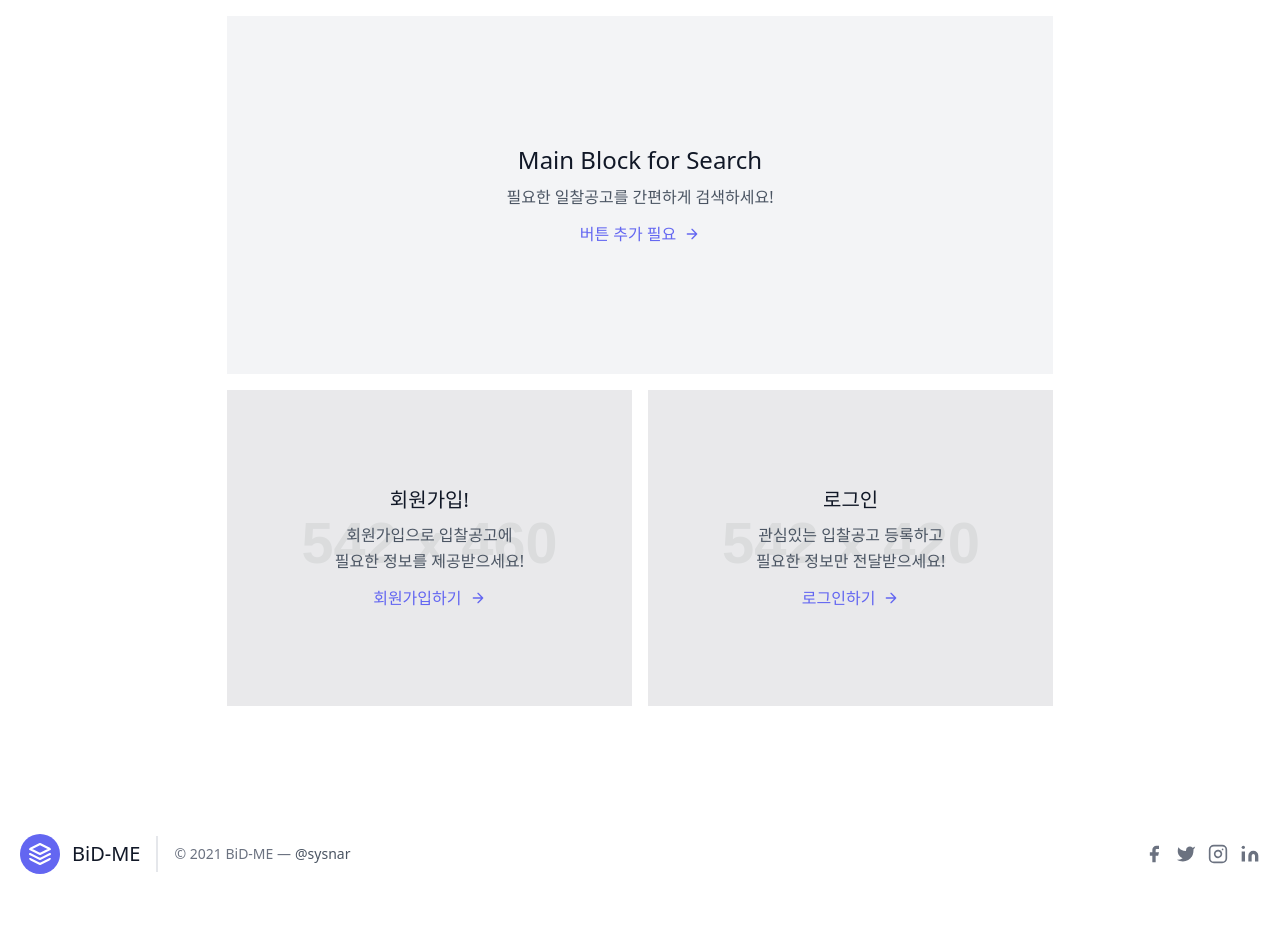
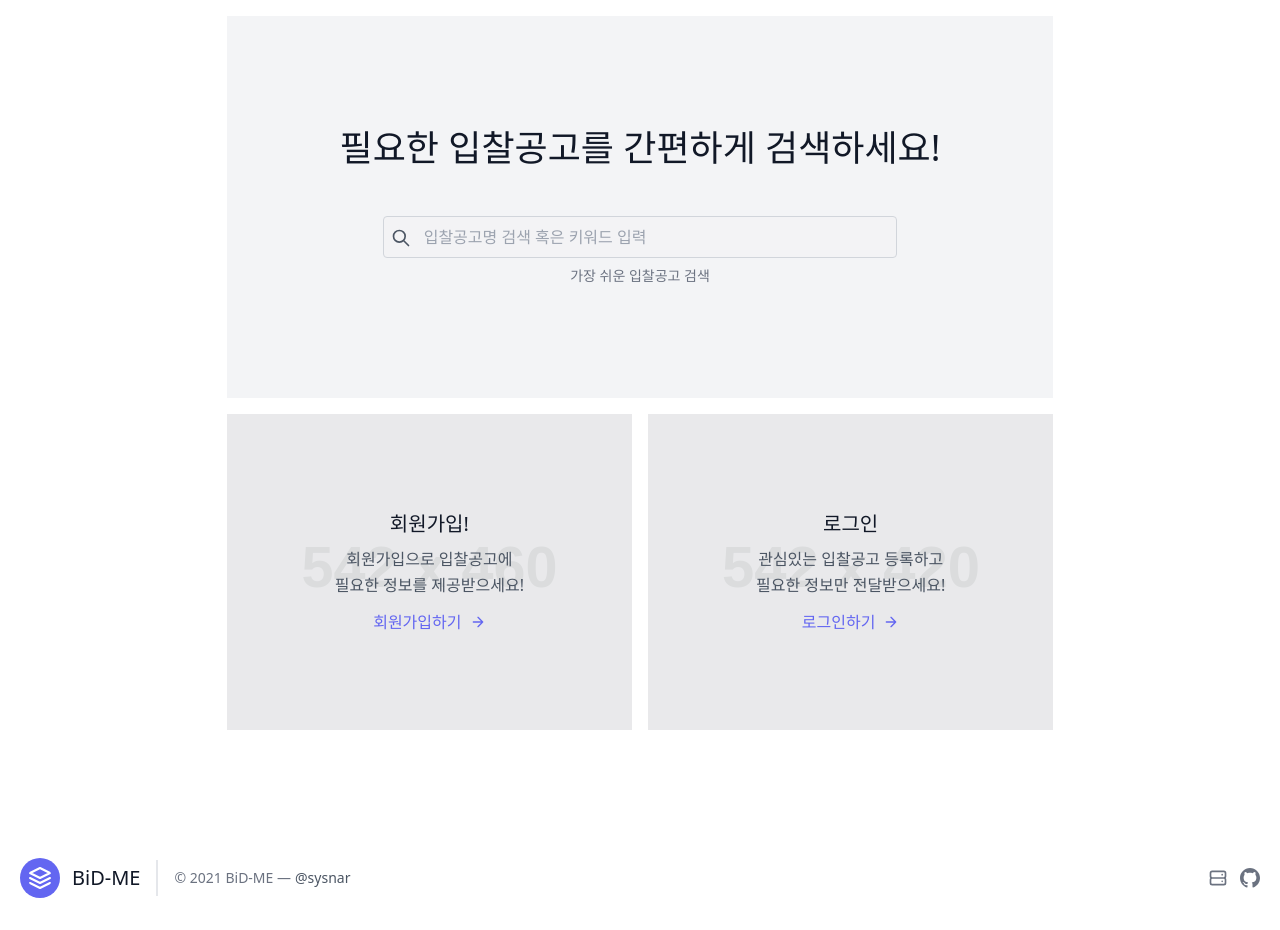
Before and after one commit to sysnar/bid-me-front, a React (Create React App) app: page / in a window 1280 px wide. Shown: the part 160-1090 px from the top of the page. Before the commit the page ends 1066 px from the top, so only its background shows below. Built offline with nearby package versions, Linux system fonts and the light colour scheme.

Commit message:
ADD home search menu

```diff
--- /dev/null
+++ b/src/components/SearchMenu.tsx
@@ -0,0 +1,74 @@
+import { WrapperProps } from "../utils/wrapper.interface";
+
+export function SearchButton({ onKeyPress }: any) {
+  return (
+    <SearchMenuWrapper>
+      <SearchMenuTitle />
+      <SearchMenuInput onKeyPress={onKeyPress} />
+      <SearchMenuBottom />
+    </SearchMenuWrapper>
+  );
+}
+
+function SearchMenuWrapper({ children }: WrapperProps) {
+  return (
+    <div className="container mx-auto flex px-5 md:flex-row flex-col items-center">
+      <div className="lg:flex-grow md:w-1/2 lg:pr-0 md:pr-0 flex flex-col md:items-center mb-16 md:mb-0 items-center text-center">
+        {children}
+      </div>
+    </div>
+  );
+}
+
+function SearchMenuTitle() {
+  return (
+    <h1 className="title-font sm:text-4xl text-3xl mb-12 font-medium text-gray-900">
+      필요한 입찰공고를 간편하게 검색하세요!
+    </h1>
+  );
+}
+
+function SearchMenuInput({ onKeyPress }: any) {
+  return (
+    <div className="flex w-full md:justify-center justify-center items-end">
+      <div className="relative mx-1 md:mx-24 w-full">
+        <label
+          htmlFor="hero-field"
+          className="leading-7 text-sm text-gray-600"
+        ></label>
+        <div className="relative h-full">
+          <input
+            type="text"
+            id="hero-field"
+            name="hero-field"
+            className="w-full bg-gray-100 rounded border bg-opacity-50 border-gray-300 focus:ring-2 focus:ring-indigo-200 focus:bg-transparent focus:border-indigo-500 text-base outline-none text-gray-700 py-1 px-3 leading-8 transition-colors duration-200 ease-in-out pl-3 md:pl-10"
+            placeholder="입찰공고명 검색 혹은 키워드 입력"
+            onKeyPress={onKeyPress}
+          />
+          <div className="h-full left-2 absolute top-3 invisible md:visible">
+            <svg
+              xmlns="http://www.w3.org/2000/svg"
+              className="h-5 w-5"
+              fill="none"
+              viewBox="0 0 24 24"
+              stroke="currentColor"
+            >
+              <path
+                strokeLinecap="round"
+                strokeLinejoin="round"
+                strokeWidth={2}
+                d="M21 21l-6-6m2-5a7 7 0 11-14 0 7 7 0 0114 0z"
+              />
+            </svg>
+          </div>
+        </div>
+      </div>
+    </div>
+  );
+}
+
+function SearchMenuBottom() {
+  return (
+    <p className="text-sm mt-2 text-gray-500 w-full">가장 쉬운 입찰공고 검색</p>
+  );
+}
--- a/src/layouts/home/HomeFooter.tsx
+++ b/src/layouts/home/HomeFooter.tsx
@@ -29,8 +29,31 @@ function HomeFooter() {
           </a>
         </p>
         <span className="inline-flex sm:ml-auto sm:mt-0 mt-4 justify-center sm:justify-start">
-          <a className="text-gray-500">
+          <a
+            className="text-gray-500"
+            href="https://github.com/sysnar/bid-me-api"
+          >
             <svg
+              xmlns="http://www.w3.org/2000/svg"
+              className="w-5 h-5"
+              fill="none"
+              viewBox="0 0 24 24"
+              stroke="currentColor"
+            >
+              <path
+                strokeLinecap="round"
+                strokeLinejoin="round"
+                strokeWidth={2}
+                d="M5 12h14M5 12a2 2 0 01-2-2V6a2 2 0 012-2h14a2 2 0 012 2v4a2 2 0 01-2 2M5 12a2 2 0 00-2 2v4a2 2 0 002 2h14a2 2 0 002-2v-4a2 2 0 00-2-2m-2-4h.01M17 16h.01"
+              />
+            </svg>
+          </a>
+          <a
+            className="ml-3 text-gray-500"
+            href="https://github.com/sysnar/bid-me-front"
+          >
+            <svg
+              xmlns="http://www.w3.org/2000/svg"
               fill="currentColor"
               stroke-linecap="round"
               stroke-linejoin="round"
@@ -38,50 +61,7 @@ function HomeFooter() {
               className="w-5 h-5"
               viewBox="0 0 24 24"
             >
-              <path d="M18 2h-3a5 5 0 00-5 5v3H7v4h3v8h4v-8h3l1-4h-4V7a1 1 0 011-1h3z"></path>
-            </svg>
-          </a>
-          <a className="ml-3 text-gray-500">
-            <svg
-              fill="currentColor"
-              stroke-linecap="round"
-              stroke-linejoin="round"
-              stroke-width="2"
-              className="w-5 h-5"
-              viewBox="0 0 24 24"
-            >
-              <path d="M23 3a10.9 10.9 0 01-3.14 1.53 4.48 4.48 0 00-7.86 3v1A10.66 10.66 0 013 4s-4 9 5 13a11.64 11.64 0 01-7 2c9 5 20 0 20-11.5a4.5 4.5 0 00-.08-.83A7.72 7.72 0 0023 3z"></path>
-            </svg>
-          </a>
-          <a className="ml-3 text-gray-500">
-            <svg
-              fill="none"
-              stroke="currentColor"
-              stroke-linecap="round"
-              stroke-linejoin="round"
-              stroke-width="2"
-              className="w-5 h-5"
-              viewBox="0 0 24 24"
-            >
-              <rect width="20" height="20" x="2" y="2" rx="5" ry="5"></rect>
-              <path d="M16 11.37A4 4 0 1112.63 8 4 4 0 0116 11.37zm1.5-4.87h.01"></path>
-            </svg>
-          </a>
-          <a className="ml-3 text-gray-500">
-            <svg
-              fill="currentColor"
-              stroke="currentColor"
-              stroke-linecap="round"
-              stroke-linejoin="round"
-              stroke-width="0"
-              className="w-5 h-5"
-              viewBox="0 0 24 24"
-            >
-              <path
-                stroke="none"
-                d="M16 8a6 6 0 016 6v7h-4v-7a2 2 0 00-2-2 2 2 0 00-2 2v7h-4v-7a6 6 0 016-6zM2 9h4v12H2z"
-              ></path>
-              <circle cx="4" cy="4" r="2" stroke="none"></circle>
+              <path d="M12 0c-6.626 0-12 5.373-12 12 0 5.302 3.438 9.8 8.207 11.387.599.111.793-.261.793-.577v-2.234c-3.338.726-4.033-1.416-4.033-1.416-.546-1.387-1.333-1.756-1.333-1.756-1.089-.745.083-.729.083-.729 1.205.084 1.839 1.237 1.839 1.237 1.07 1.834 2.807 1.304 3.492.997.107-.775.418-1.305.762-1.604-2.665-.305-5.467-1.334-5.467-5.931 0-1.311.469-2.381 1.236-3.221-.124-.303-.535-1.524.117-3.176 0 0 1.008-.322 3.301 1.23.957-.266 1.983-.399 3.003-.404 1.02.005 2.047.138 3.006.404 2.291-1.552 3.297-1.23 3.297-1.23.653 1.653.242 2.874.118 3.176.77.84 1.235 1.911 1.235 3.221 0 4.609-2.807 5.624-5.479 5.921.43.372.823 1.102.823 2.222v3.293c0 .319.192.694.801.576 4.765-1.589 8.199-6.086 8.199-11.386 0-6.627-5.373-12-12-12z" />
             </svg>
           </a>
         </span>
--- a/src/pages/MainPage.tsx
+++ b/src/pages/MainPage.tsx
@@ -1,30 +1,19 @@
+import { SearchButton } from "../components/SearchMenu";
+
 function MainPage() {
+  const onSubmit = (event: any) => {
+    if (event.key === "Enter") {
+      console.log(1234);
+    }
+  };
+
   return (
     <section className="text-gray-600 body-font">
       <div className="container px-5 py-24 mx-auto flex flex-wrap">
         <div className="lg:w-2/3 mx-auto">
-          <div className="flex flex-wrap w-full bg-gray-100 py-32 px-10 relative mb-4">
+          <div className="flex flex-wrap w-full bg-gray-100 py-28 px-10 relative mb-4">
             <div className="text-center relative z-10 w-full">
-              <h2 className="text-2xl text-gray-900 font-medium title-font mb-2">
-                Main Block for Search
-              </h2>
-              <p className="leading-relaxed">
-                필요한 일찰공고를 간편하게 검색하세요!
-              </p>
-              <a className="mt-3 text-indigo-500 inline-flex items-center">
-                버튼 추가 필요
-                <svg
-                  fill="none"
-                  stroke="currentColor"
-                  stroke-linecap="round"
-                  stroke-linejoin="round"
-                  stroke-width="2"
-                  className="w-4 h-4 ml-2"
-                  viewBox="0 0 24 24"
-                >
-                  <path d="M5 12h14M12 5l7 7-7 7"></path>
-                </svg>
-              </a>
+              <SearchButton onKeyPress={onSubmit} />
             </div>
           </div>
           <div className="flex flex-wrap -mx-2">
```
